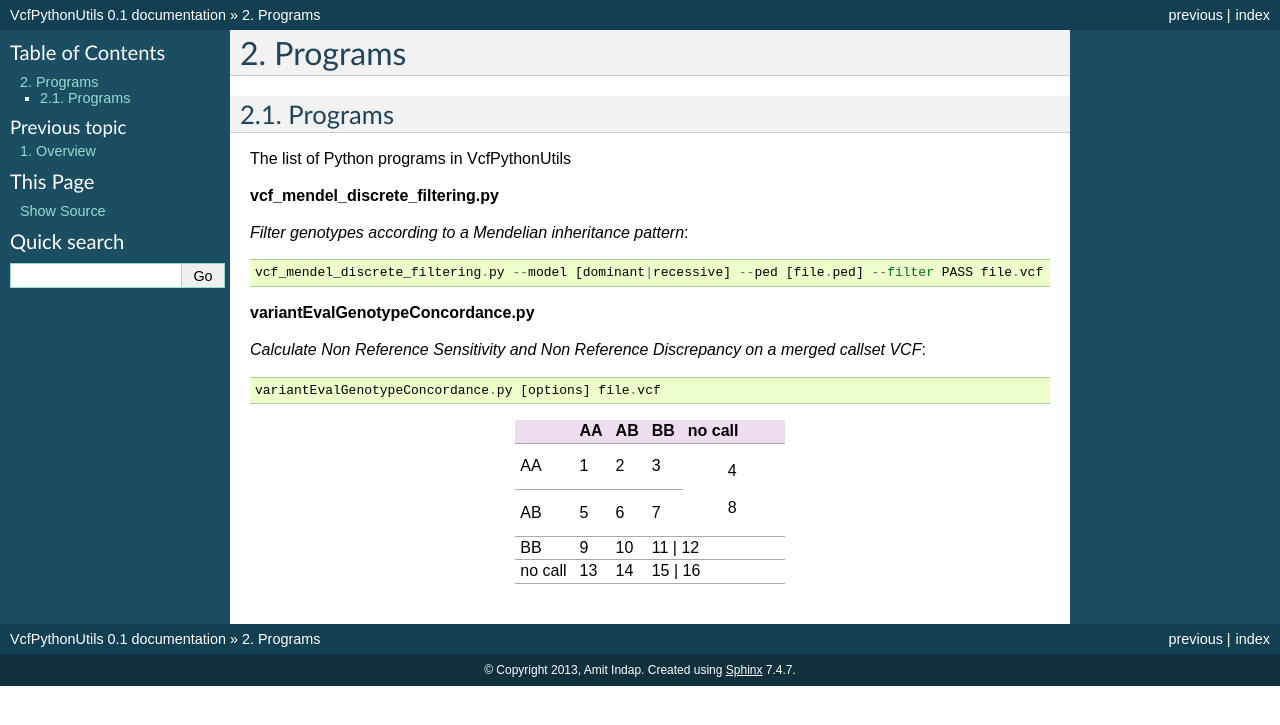
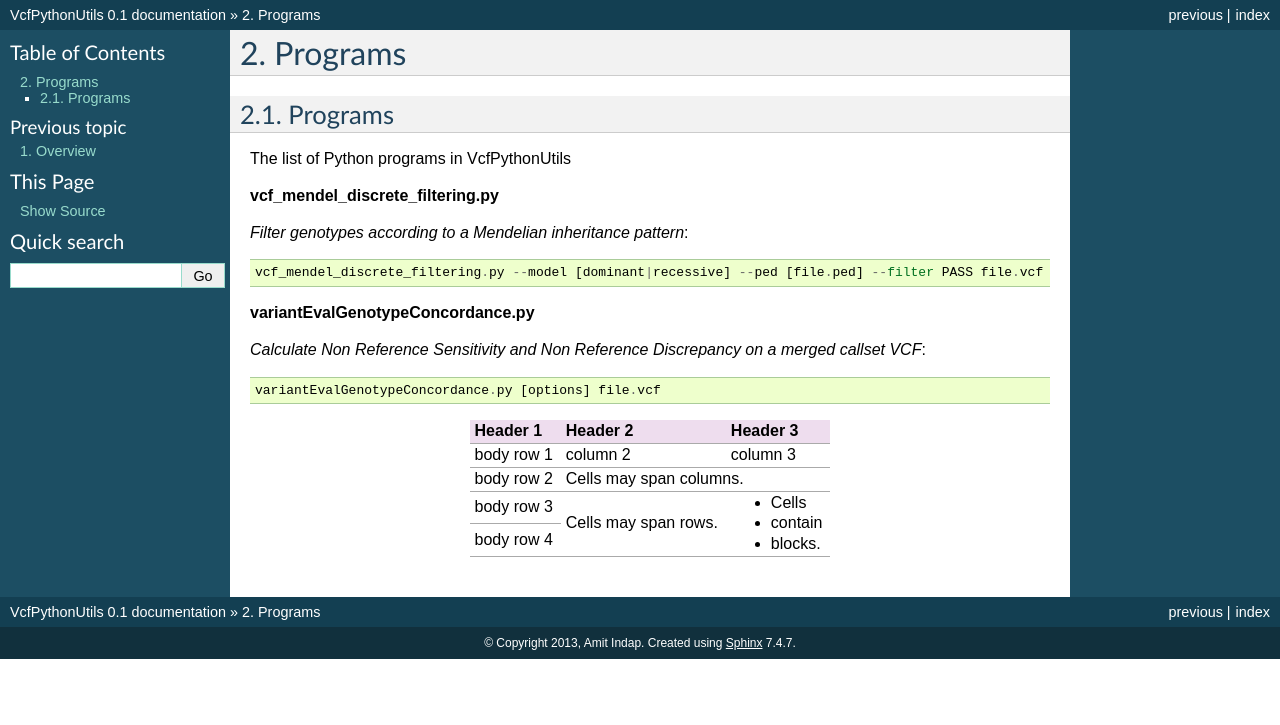
Before and after one commit to indapa/VcfPythonUtils, a Sphinx documentation site: the page built from docs/programs.rst, in a window 1280 px wide. Shown: the top 725 px of the page. Built offline with Sphinx 7.4.7, drawn with Linux system fonts in a browser that asks for light colours.

Commit message:
fixex table

```diff
--- a/docs/programs.rst
+++ b/docs/programs.rst
@@ -21,14 +21,14 @@ The list of Python programs in VcfPythonUtils
 
 	  variantEvalGenotypeConcordance.py [options] file.vcf
 
-+------------+------------+-----------+-----------+-----------+
-|            |     AA	  |    AB     |	    BB    |  no call  |
-+============+============+===========+===========+===========+
-|    AA      |     1      |     2     |     3     |    4      |
-+------------+------------+-----------+-----------+-----------|
-|    AB      |     5      |     6     |     7     |    8      |
-+------------+------------+-----------+-----------+-----------+
-|    BB      |     9      |     10    |     11    |   12      |
-+------------+------------+-----------+----------+------------+
-|  no call   |     13     |     14    |     15    |   16      |
-+------------+------------+-----------++----------+-----------+
++------------+------------+-----------+
+| Header 1   | Header 2   | Header 3  |
++============+============+===========+
+| body row 1 | column 2   | column 3  |
++------------+------------+-----------+
+| body row 2 | Cells may span columns.|
++------------+------------+-----------+
+| body row 3 | Cells may  | - Cells   |
++------------+ span rows. | - contain |
+| body row 4 |            | - blocks. |
++------------+------------+-----------+
```
